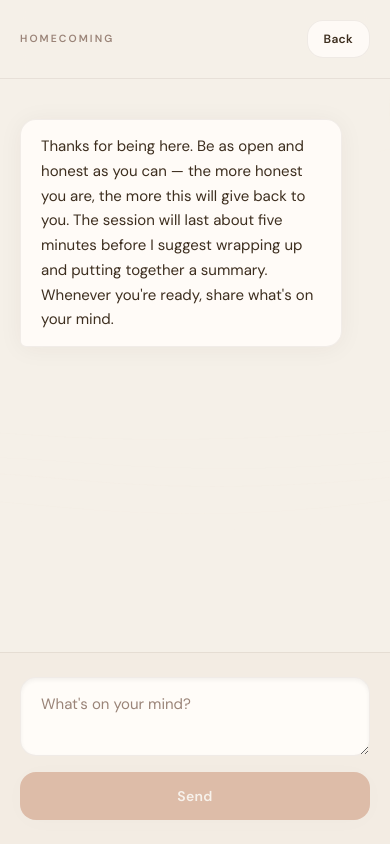
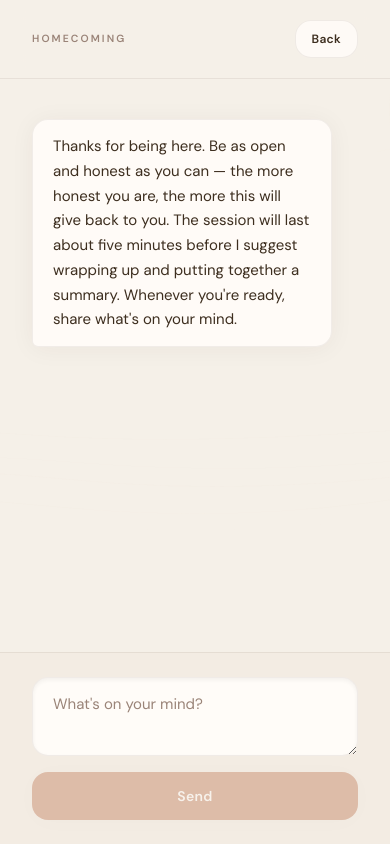
Before and after one commit to akaash16/tobealivehomecoming, a Next.js app: page /inquiry/session in a window 390 px wide. Built offline with nearby package versions, Linux system fonts and the light colour scheme.

Commit message:
fix mobile responsiveness on session page

```diff
--- a/app/inquiry/session/page.tsx
+++ b/app/inquiry/session/page.tsx
@@ -482,21 +482,21 @@ function InquirySessionPage() {
     (userMessageCount >= MAX_USER_MESSAGES && !awaitingFinalReflection);
 
   return (
-    <div className="relative flex h-dvh min-h-0 flex-col overflow-hidden">
+    <div className="relative flex h-dvh min-h-0 min-w-0 flex-col overflow-hidden">
       <AtmosphereLayer variant="session" />
       {showEndSession && !sessionFullyClosed && (
         <button
           type="button"
           onClick={() => void sendSessionEnd()}
           disabled={isAwaitingReply}
-          className="fixed right-4 top-[5.25rem] z-40 rounded-full border border-ink/[0.1] bg-paper/95 px-4 py-2 text-xs font-medium text-ink-muted shadow-soft backdrop-blur-sm transition-[background-color,border-color,color,opacity] duration-[var(--t-hover)] ease-[var(--ease-out-soft)] hover:border-ember/25 hover:bg-ember-mist/50 hover:text-ink disabled:pointer-events-none disabled:opacity-50 sm:right-6 sm:top-[5.5rem] sm:text-sm"
+          className="fixed right-8 top-[5.25rem] z-40 rounded-full border border-ink/[0.1] bg-paper/95 px-4 py-2 text-xs font-medium text-ink-muted shadow-soft backdrop-blur-sm transition-[background-color,border-color,color,opacity] duration-[var(--t-hover)] ease-[var(--ease-out-soft)] hover:border-ember/25 hover:bg-ember-mist/50 hover:text-ink disabled:pointer-events-none disabled:opacity-50 sm:right-10 sm:top-[5.5rem] sm:text-sm"
         >
           End session
         </button>
       )}
 
-      <header className="relative z-30 flex shrink-0 items-center justify-between gap-4 border-b border-ink/[0.08] bg-canvas/90 px-5 py-5 backdrop-blur-md sm:px-8">
-        <p className="text-[0.65rem] font-semibold uppercase tracking-[0.2em] text-ink-faint">
+      <header className="relative z-30 flex shrink-0 items-center justify-between gap-4 border-b border-ink/[0.08] bg-canvas/90 px-8 py-5 backdrop-blur-md sm:px-10">
+        <p className="min-w-0 flex-1 text-[0.65rem] font-semibold uppercase tracking-[0.2em] text-ink-faint">
           Homecoming
         </p>
         <Link
@@ -507,9 +507,9 @@ function InquirySessionPage() {
         </Link>
       </header>
 
-      <div className="relative z-10 flex min-h-0 flex-1 flex-col overflow-hidden">
-        <div className="min-h-0 flex-1 overflow-y-auto px-5 py-10 sm:px-8 sm:py-12">
-          <div className="mx-auto flex max-w-2xl flex-col gap-5 pb-6">
+      <div className="relative z-10 flex min-h-0 min-w-0 flex-1 flex-col overflow-hidden">
+        <div className="min-h-0 min-w-0 flex-1 overflow-y-auto overflow-x-hidden px-8 py-10 sm:px-10 sm:py-12">
+          <div className="mx-auto flex w-full min-w-0 max-w-2xl flex-col gap-5 pb-6">
             {messages.map((m) =>
               m.role === "notice" ? (
                 <p
@@ -627,7 +627,7 @@ function InquirySessionPage() {
           </div>
         </div>
 
-        <div className="shrink-0 border-t border-ink/[0.08] bg-sand/95 px-5 py-6 backdrop-blur-md sm:px-8 sm:py-7">
+        <div className="shrink-0 border-t border-ink/[0.08] bg-sand/95 px-8 py-6 backdrop-blur-md sm:px-10 sm:py-7">
           {!sessionFullyClosed ? (
             <form
               onSubmit={handleSubmit}
@@ -666,7 +666,7 @@ function InquirySessionPage() {
               </button>
             </form>
           ) : (
-            <div className="mx-auto w-full max-w-full px-4 py-6 text-center sm:px-6 sm:py-8 md:px-10">
+            <div className="mx-auto w-full max-w-2xl py-6 text-center sm:py-8">
               <p className="text-sm leading-relaxed text-ink-muted sm:text-base sm:whitespace-nowrap">
                 Thanks for being here. This conversation is yours to keep.
               </p>
--- a/app/layout.tsx
+++ b/app/layout.tsx
@@ -1,4 +1,4 @@
-import type { Metadata } from "next";
+import type { Metadata, Viewport } from "next";
 import { DM_Sans } from "next/font/google";
 import "./globals.css";
 
@@ -11,6 +11,12 @@ const dmSans = DM_Sans({
 export const metadata: Metadata = {
   title: "Homecoming",
   description: "A quiet space to hear yourself clearly.",
+};
+
+/** Ensures correct scaling on mobile (equivalent to the classic viewport meta tag). */
+export const viewport: Viewport = {
+  width: "device-width",
+  initialScale: 1,
 };
 
 export default function RootLayout({
```
